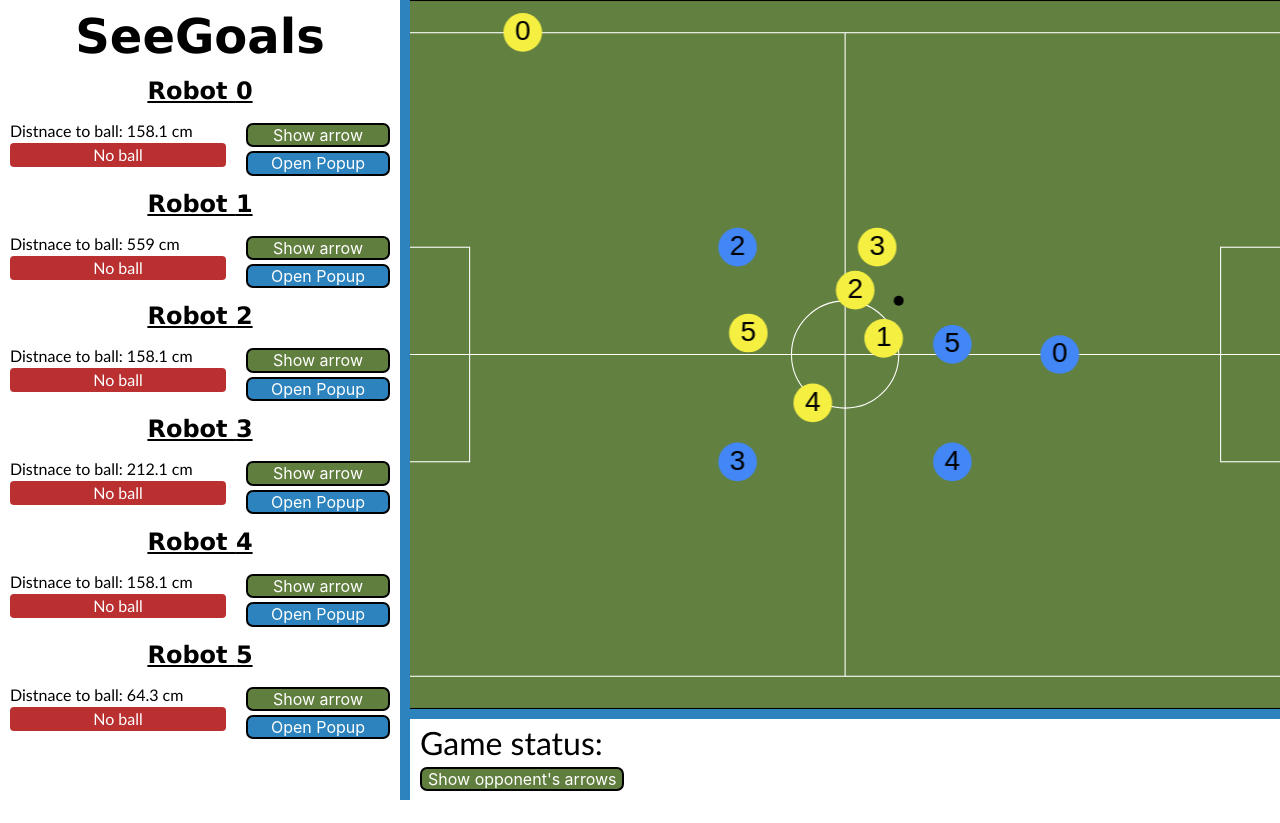
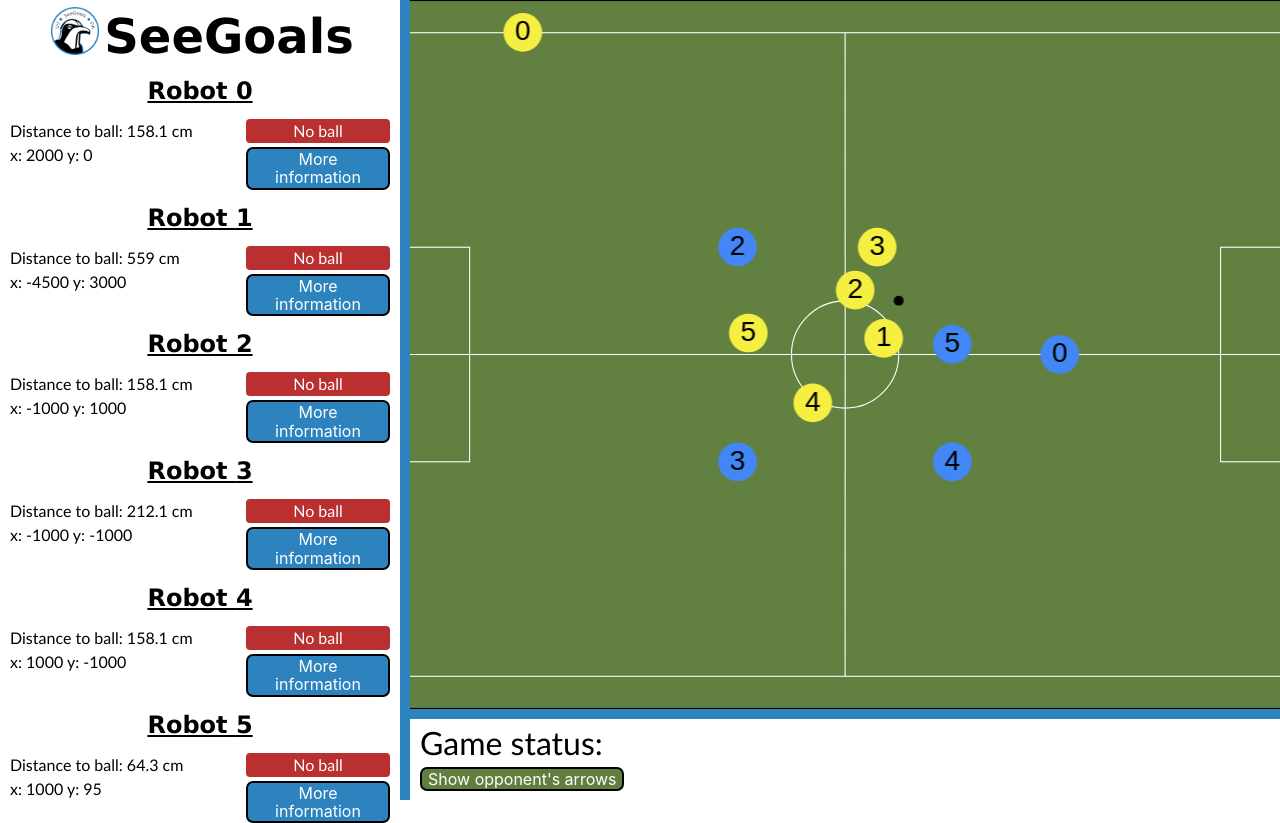
Before and after one commit to LiU-SeeGoals/GameViewer, a React (Vite) app: page / in a window 1280 px wide. Shown: the top 823 px of the page. Before the commit the page ends 800 px from the top, so only its background shows below. Built offline with nearby package versions, Linux system fonts and the light colour scheme; no server answers.

Commit message:
small fixes

```diff
--- a/src/App.css
+++ b/src/App.css
@@ -8,7 +8,6 @@
   width: 100vw;
 }
 
-
 .app-field {
   background-color: red;
   z-index: 1;
--- a/src/components/robotInfo/RobotInfo.css
+++ b/src/components/robotInfo/RobotInfo.css
@@ -39,7 +39,8 @@
     border: 2px solid black;
 }
 
-.robot-info-content .left-division p {
+.robot-info-content .left-division p,
+.robot-info-content .right-division p {
     font-size: 1rem;
 }
 
@@ -47,6 +48,7 @@
     margin-top: 4px;
     background-color: rgb(44, 131, 190);
     color: white;
+    font-size: 1rem;
 }
 
 .robot-info-content .has-ball.active p {
--- a/src/components/robotInfo/RobotInfo.tsx
+++ b/src/components/robotInfo/RobotInfo.tsx
@@ -1,7 +1,6 @@
 import React from "react";
 
 import './RobotInfo.css'
-import ArrowButton from '../arrowButton/Arrowbutton'
 import { useContext, useState } from 'react';
 import { GameStateContext } from '../../App';
 import RobotPopUp from '../robotPopUp/RobotPopUp';
@@ -29,18 +28,17 @@ const RobotInfo : React.FC<RobotInfoProps>  = ({RobotId}: RobotInfoProps) => {
             <h2>Robot {RobotId}</h2>
             <div className="content">
                 <div className="left-division">
-                    <p>{`Distnace to ball: ${balldistance} cm`}</p>
+                    <p>{`Distance to ball: ${balldistance} cm`}</p>
+                    <p>x: {robot.x} y: {robot.y}</p>
+
+                </div>
+                <div className="right-division">
                     <div className={hasBall ? "has-ball active" : "has-ball"}>
                         <p> {hasBall ? 'Has ball' : 'No ball'} </p>
                     </div>
-                </div>
+                    <button onClick={() => setIsOpen(true)}>More information</button>
+                    <RobotPopUp isOpen={isOpen} onClose={() => setIsOpen(false)} id={RobotId} >
 
-                <div className="right-division">
-                    <ArrowButton id={RobotId}></ArrowButton>
-                    <button onClick={() => setIsOpen(true)}>Open Popup</button>
-                    <RobotPopUp isOpen={isOpen} onClose={() => setIsOpen(false)}>
-                        <h2>This is a Popup</h2>
-                        <p>Popup content goes here.</p>
                     </RobotPopUp>
                 </div>
             </div>
--- a/src/components/robotPopUp/RobotPopUp.css
+++ b/src/components/robotPopUp/RobotPopUp.css
@@ -10,12 +10,14 @@
     align-items: center;
   }
 
-  .modal-content {
+.modal-content {
     background-color: white;
     padding: 20px;
     border-radius: 5px;
+    display: flex;
+    flex-direction: column;
   }
 
-  .close-button {
-    margin-top: 10px;
+.close-button {
+    margin: 10px;
   }
--- a/src/components/robotPopUp/RobotPopUp.tsx
+++ b/src/components/robotPopUp/RobotPopUp.tsx
@@ -1,18 +1,19 @@
-import React from 'react';
 import './RobotPopUp.css';
+import ArrowButton from '../arrowButton/Arrowbutton'
 interface RobotPopUpProps{
     isOpen: boolean;
     onClose: () => void;
-    children: React.ReactNode;
+    id: number;
 }
 
-const RobotPopUp = ({ isOpen, onClose, children }: RobotPopUpProps) => {
+const RobotPopUp = ({ isOpen, onClose, id }: RobotPopUpProps) => {
   if (!isOpen) return null;
 
   return (
     <div className="modal-overlay" onClick={onClose}>
       <div className="modal-content" onClick={(e) => e.stopPropagation()}>
-        {children}
+        <h2>Robot {id}</h2>
+        <ArrowButton id={id}></ArrowButton>
         <button className="close-button" onClick={onClose}>Close</button>
       </div>
     </div>
--- a/src/components/sidebar/Sidebar.css
+++ b/src/components/sidebar/Sidebar.css
@@ -4,9 +4,6 @@
   z-index: 2;
   display: flex;
   flex-direction: row;
-}
-
-.sidebar {
 }
 
 .sidebar-content {
@@ -18,7 +15,7 @@
   background-color: rgb(44, 131, 190);
 }
 
-.sidebar h1 {
+.row h1 {
   color: black;
   font-family:'Lucida Sans', 'Lucida Sans Regular', 'Lucida Grande', 'Lucida Sans Unicode', Geneva, Verdana, sans-serif;
   font-size: 3em;
@@ -42,3 +39,15 @@
   -ms-transform: translate(-50%, -50%);
   transform: translate(-50%, -50%);
 }
+
+.row {
+  display: flex;
+  flex-direction: row;
+  align-items: center;
+  justify-content: center;
+}
+
+.logo {
+  width: 3em;
+  margin: 5px;
+}
--- a/src/components/sidebar/Sidebar.tsx
+++ b/src/components/sidebar/Sidebar.tsx
@@ -18,7 +18,10 @@ const Sidebar: React.FC<SidebarProps> = () => {
     return (
         <div className="sidebar-wrapper">
             <div className="sidebar" style={{ width: sidebarWidth }}>
-                <h1>SeeGoals</h1>
+                <div className='row'>
+                    <img src="./src/assets/Fia_logo.png" alt="logga" className="logo"/>
+                    <h1>SeeGoals</h1>
+                </div>
                 <div className="sidebar-content" style={{ display: contentDisplay}}>
                     <RobotInfo RobotId={0}></RobotInfo>
                     <RobotInfo RobotId={1}></RobotInfo>
```
Also changed, not shown: src/assets/Fia_logo.png (added).
